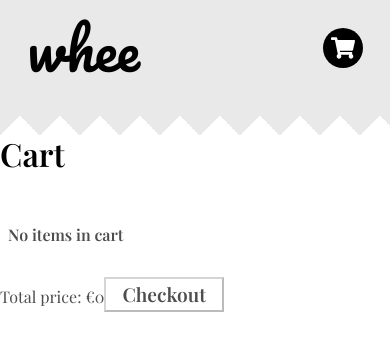
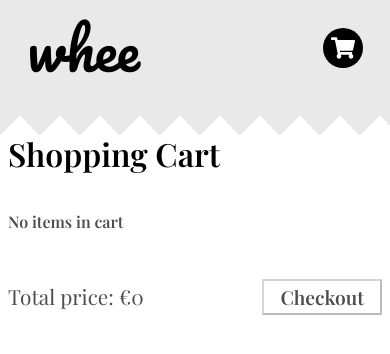
Before and after one commit to Owlaukka/whee-shop, a React app: page /cart in a window 390 px wide. Shown: the top 354 px of the page. Built offline with nearby package versions, Linux system fonts and the light colour scheme; the HTML template or start-up script is replaced by a standard one; a web font is replaced by a local one.

Commit message:
Shopping cart page responsiveness improvements

```diff
--- a/src/NavBar/NavBar.tsx
+++ b/src/NavBar/NavBar.tsx
@@ -10,7 +10,7 @@ import { MEDIA_QUERIES } from '../common/constants/breakpoints';
 // STYLED COMPONENTS ===================================================
 const Nav = styled('nav')<any>(({ theme }: { theme: ITheme }) => ({
   backgroundColor: theme.colors.nav,
-  height: theme.sizes.navBarHeight,
+  height: `clamp(3.5rem, 28vw, ${theme.sizes.navBarHeight})`,
   position: 'fixed',
   top: 0,
   left: 0,
@@ -76,7 +76,7 @@ const CartNavItem = styled(NavItem)({
 const ToCartNavItem = styled(NavItem)(
   ({ theme, itemCount }: { theme?: ITheme; itemCount: number }) => ({
     backgroundColor: 'black',
-    padding: '0.5rem',
+    padding: theme!.sizes.gutter,
     borderRadius: '50%',
     fontSize: '1.5rem',
     transition: 'transform 200ms',
--- a/src/Product/ProductItem.tsx
+++ b/src/Product/ProductItem.tsx
@@ -4,7 +4,6 @@ import styled from '@emotion/styled';
 import { IProduct } from './ProductService';
 import ProductItemCartSection from './ProductItemCartSection';
 import { ProductInfo } from '../common/components';
-import { MEDIA_QUERIES } from '../common/constants/breakpoints';
 
 interface Props {
   product: IProduct;
@@ -12,12 +11,9 @@ interface Props {
 
 const ItemContainer = styled('li')({
   display: 'flex',
-  alignItems: 'center',
+  alignItems: 'flex-end',
   flexWrap: 'wrap',
   justifyContent: 'space-between',
-  [MEDIA_QUERIES.tablet]: {
-    justifyContent: 'center',
-  },
 });
 
 const ProductItem = ({ product }: Props) => (
--- a/src/Product/ProductItemCartSection.tsx
+++ b/src/Product/ProductItemCartSection.tsx
@@ -5,6 +5,7 @@ import { Button } from '../common/components';
 import formatCurrency from '../common/helpers/formatCurrency';
 import { IProduct } from './ProductService';
 import ShoppingCartContext from '../ShoppingCart/ShoppingCartContext';
+import { ITheme } from '../theme';
 
 interface Props {
   product: IProduct;
@@ -14,14 +15,13 @@ const CartSection = styled('div')({
   display: 'flex',
   flexDirection: 'column',
   alignItems: 'flex-end',
-  marginTop: 'auto',
-  marginLeft: 'auto',
 });
 
-const ProductPrice = styled('div')({
+const ProductPrice = styled('div')(({ theme }: { theme?: ITheme }) => ({
   fontSize: '1.7rem',
-  marginBottom: '0.7rem',
-});
+  margin: theme!.sizes.gutter,
+  marginBottom: 0,
+}));
 
 // Loading-state should be displayed in a more elegant way in a production-grade app.
 const resolveCartButtonText = (
--- a/src/Product/ProductView.tsx
+++ b/src/Product/ProductView.tsx
@@ -4,15 +4,16 @@ import styled from '@emotion/styled';
 import ProductItem from './ProductItem';
 import useFetchData from '../common/useFetchData';
 import { fetchProducts, IProduct } from './ProductService';
+import { ITheme } from '../theme';
 
-const ProductList = styled('ul')({
+const ProductList = styled('ul')(({ theme }: { theme?: ITheme }) => ({
   margin: 0,
-  padding: '3rem 0.5rem',
+  padding: `3rem ${theme!.sizes.gutter}`,
   listStyle: 'none',
   '> :not(:last-child)': {
     marginBottom: '2rem',
   },
-});
+}));
 
 const ProductView = () => {
   const { data: products, isLoading } = useFetchData<IProduct[]>(fetchProducts);
--- a/src/ShoppingCart/ShoppingCartItem.tsx
+++ b/src/ShoppingCart/ShoppingCartItem.tsx
@@ -1,9 +1,18 @@
 import React, { useContext, useState } from 'react';
+import styled from '@emotion/styled';
+
 import { Button, ProductInfo } from '../common/components';
 import ShoppingCartContext from './ShoppingCartContext';
 import { IProduct } from '../Product/ProductService';
 
 type OnRemoveClickType = (item: IProduct) => Promise<void>;
+
+const CartItemRow = styled('li')({
+  display: 'flex',
+  alignItems: 'flex-end',
+  justifyContent: 'space-between',
+  flexWrap: 'wrap',
+});
 
 const ShoppingCartItem = ({ item }: { item: IProduct }) => {
   const { removeFromCart } = useContext(ShoppingCartContext);
@@ -18,12 +27,12 @@ const ShoppingCartItem = ({ item }: { item: IProduct }) => {
     }
   };
   return (
-    <li>
-      <ProductInfo product={item} />
+    <CartItemRow>
+      <ProductInfo product={item} noDesc />
       <Button disabled={isRemoveLoading} onClick={() => onRemoveClick(item)}>
         Remov{isRemoveLoading ? 'ing' : 'e'} item
       </Button>
-    </li>
+    </CartItemRow>
   );
 };
 
--- a/src/ShoppingCart/ShoppingCartView.tsx
+++ b/src/ShoppingCart/ShoppingCartView.tsx
@@ -1,24 +1,58 @@
-import React, { useContext, useState } from 'react';
+import React, { useContext, useEffect, useState } from 'react';
 import styled from '@emotion/styled';
 import ShoppingCartContext from './ShoppingCartContext';
 import { Button } from '../common/components';
 import ShoppingCartItem from './ShoppingCartItem';
 import formatCurrency from '../common/helpers/formatCurrency';
+import { ITheme } from '../theme';
+import { MEDIA_QUERIES } from '../common/constants/breakpoints';
 
 type OnClearCartClickType = () => Promise<void>;
 
-const CartItemList = styled('ul')({
+const PageTitle = styled('h1')(({ theme }: { theme?: ITheme }) => ({
+  margin: `${theme!.sizes.gutter}`,
+}));
+
+const CartItemList = styled('ul')(({ theme }: { theme?: ITheme }) => ({
   margin: 0,
-  padding: '2rem 0.5rem',
+  padding: `2rem ${theme!.sizes.gutter}`,
   listStyle: 'none',
   '> :not(:last-child)': {
     marginBottom: '2rem',
+    [MEDIA_QUERIES.tablet]: {
+      marginBottom: '4rem',
     },
-});
+  },
+}));
 
 const NoItems = styled('span')({
   fontWeight: 'bold',
 });
+
+const SummaryRow = styled('div')(({ theme }: { theme?: ITheme }) => ({
+  margin: `${theme!.sizes.gutter}`,
+  display: 'flex',
+  justifyContent: 'space-between',
+  alignItems: 'center',
+  flexWrap: 'wrap',
+}));
+
+const TotalPrice = styled('div')({
+  fontSize: '1.3rem',
+});
+
+const SummaryButtons = styled('div')(({ theme }: { theme?: ITheme }) => ({
+  display: 'flex',
+  '> *': {
+    ':first-of-type': {
+      marginLeft: 0,
+    },
+    ':last-of-type': {
+      marginRight: 0,
+    },
+    margin: theme!.sizes.gutter,
+  },
+}));
 
 const ShoppingCartView = () => {
   const { cartItems, clearCart } = useContext(ShoppingCartContext);
@@ -33,16 +67,21 @@ const ShoppingCartView = () => {
     }
   };
 
+  useEffect(() => {
+    window.scrollTo(0, 0);
+  }, []);
+
   return (
     <>
-      <h1>Cart</h1>
+      <PageTitle>Shopping Cart</PageTitle>
       <CartItemList>
         {cartItems.length === 0 && <NoItems>No items in cart</NoItems>}
         {cartItems.map((item) => (
           <ShoppingCartItem key={item.id} item={item} />
         ))}
       </CartItemList>
-      <div>
+      <SummaryRow>
+        <TotalPrice>
           Total price:{' '}
           {formatCurrency(
             cartItems.reduce(
@@ -50,6 +89,8 @@ const ShoppingCartView = () => {
               0
             )
           )}
+        </TotalPrice>
+        <SummaryButtons>
           {cartItems.length !== 0 && (
             <Button onClick={onClearCartClick}>
               Clear{isClearLoading ? 'ing' : ''} cart
@@ -62,7 +103,8 @@ const ShoppingCartView = () => {
           >
             Checkout
           </Button>
-      </div>
+        </SummaryButtons>
+      </SummaryRow>
     </>
   );
 };
--- a/src/common/components/Button.tsx
+++ b/src/common/components/Button.tsx
@@ -34,6 +34,7 @@ const StyledButton = styled(Button)(({ theme }: { theme?: ITheme }) => ({
   fontSize: '1.2rem',
   fontWeight: 'bold',
   padding: '0.3rem 1rem',
+  margin: theme!.sizes.gutter,
   '&:hover:not(:disabled)': {
     cursor: 'pointer',
     backgroundColor: theme!.colors.button.bgHover,
--- a/src/common/components/ProductInfo.tsx
+++ b/src/common/components/ProductInfo.tsx
@@ -6,6 +6,7 @@ import { MEDIA_QUERIES } from '../constants/breakpoints';
 
 interface Props {
   product: IProduct;
+  noDesc?: boolean;
 }
 
 const ProductInfo = styled('div')({
@@ -54,11 +55,11 @@ const ProductDescription = styled('p')({
   gridArea: 'product-description',
 });
 
-const ProductInfoComponent = ({ product }: Props) => (
+const ProductInfoComponent = ({ product, noDesc = false }: Props) => (
   <ProductInfo>
     <ProductIcon>Icon</ProductIcon>
     <ProductName>{product.name}</ProductName>
-    <ProductDescription>{product.description}</ProductDescription>
+    {!noDesc && <ProductDescription>{product.description}</ProductDescription>}
   </ProductInfo>
 );
 
--- a/src/theme/sizes.ts
+++ b/src/theme/sizes.ts
@@ -1,11 +1,13 @@
 export interface ISizes {
   navBarHeight: string;
   navBarTeethHeight: string;
+  gutter: string;
 }
 
 const sizes: ISizes = {
   navBarHeight: '6rem',
   navBarTeethHeight: '2.5rem',
+  gutter: '0.5rem',
 };
 
 export default sizes;
```
Lines whose indentation alone changed are shown as unchanged.
